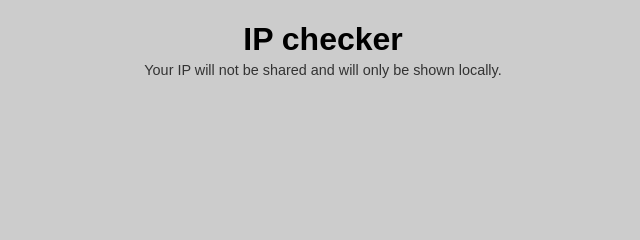
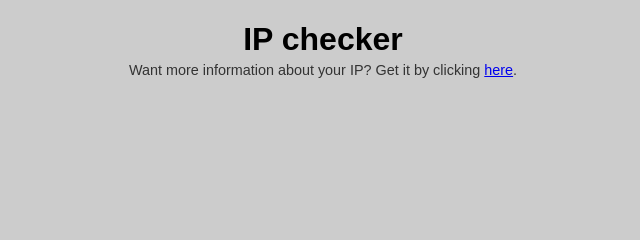
Before and after one commit to tomm101-bored/ipchecker, a plain HTML site: page index.html in a window 1280 px wide. Shown: the top 240 px of the page, 317-957 px from the left. Drawn offline with Linux system fonts and the light colour scheme.

Commit message:
Update index.html

```diff
--- a/index.html
+++ b/index.html
@@ -53,7 +53,7 @@
 <body>
   <header>
     <h1>IP checker</h1>
-    <p>Your IP will not be shared and will only be shown locally.</p>
+    <p>Want more information about your IP? Get it by clicking <a href="https://tomm101-bored.github.io/iplookup" target="_blank">here</a>.</p>
   </header>
   <div class="main-container">
     <button onclick="showIP()">Show me my IP</button>
```
